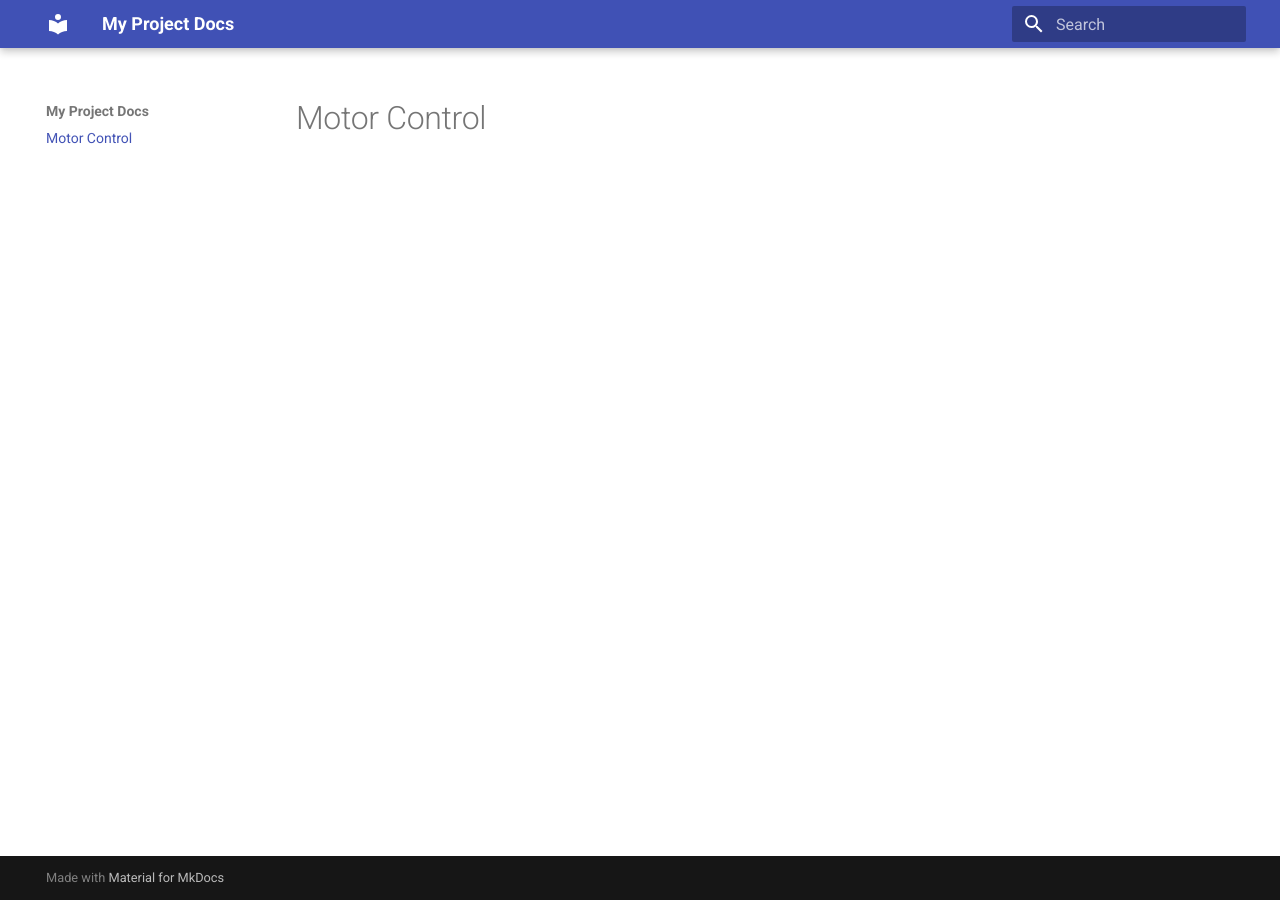
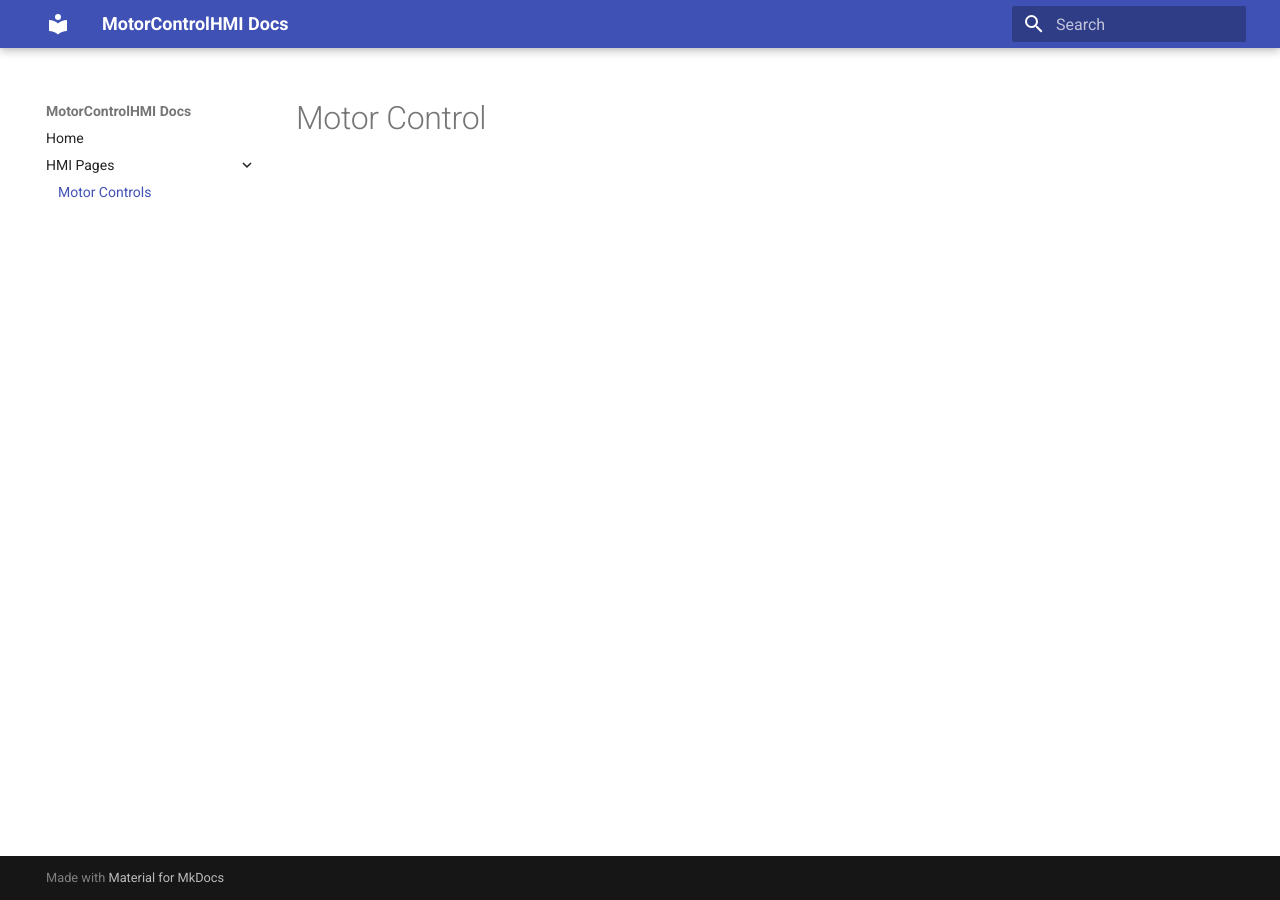
Before and after one commit to RujoiRazvan/TIA_HMI_Simulation, an MkDocs documentation site: the page built from docs/motor_control.md, in a window 1280 px wide. Built offline with MkDocs 1.6.1 and Material for MkDocs 9.7.7, drawn with Linux system fonts in a browser that asks for light colours.

Commit message:
fix: nav bar

```diff
--- a/mkdocs.yml
+++ b/mkdocs.yml
@@ -1,7 +1,12 @@
-site_name: My Project Docs
+site_name: MotorControlHMI Docs
 theme:
   name: material
 
 plugins:
   - search
-  - awesome-pages
+
+nav:
+  - Home: project_details.md
+  - HMI Pages:
+      - Motor Controls: motor_control.md
+      # - Measured Values: docs/measured_values.md
```
